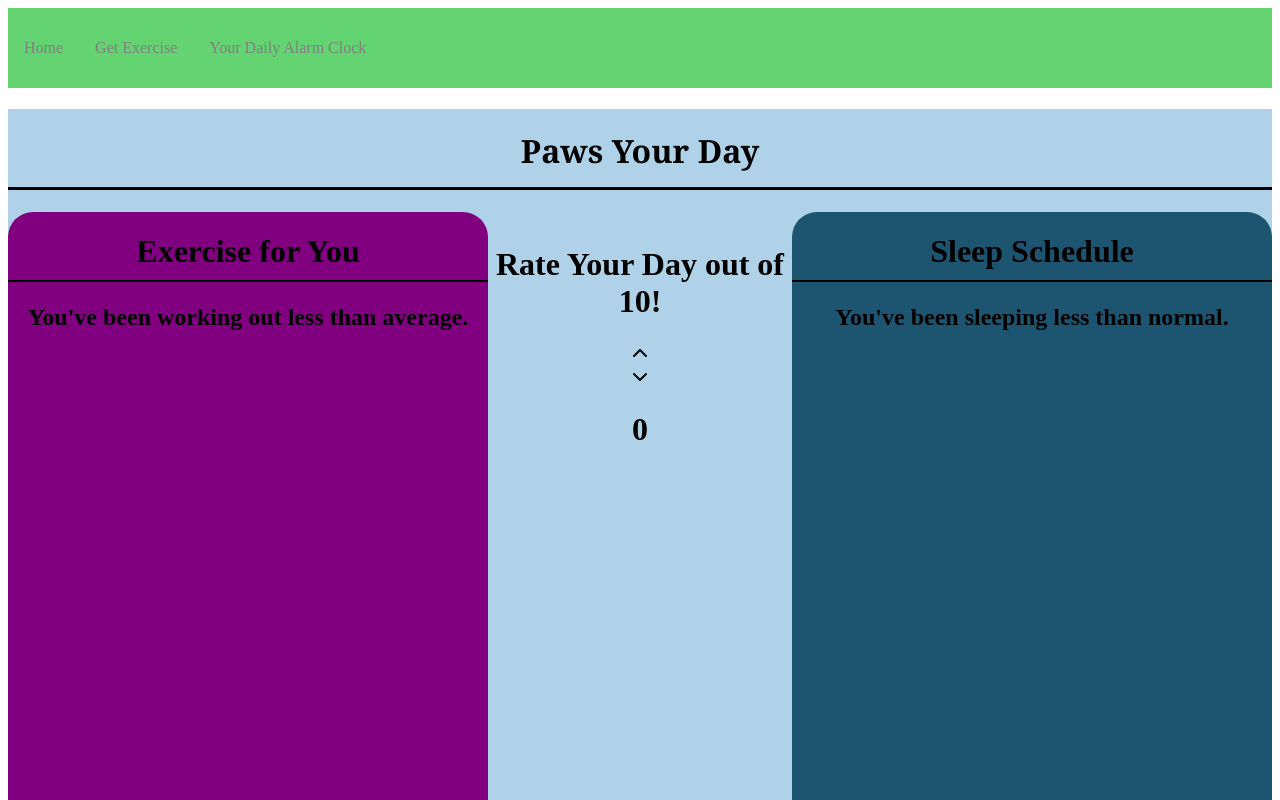
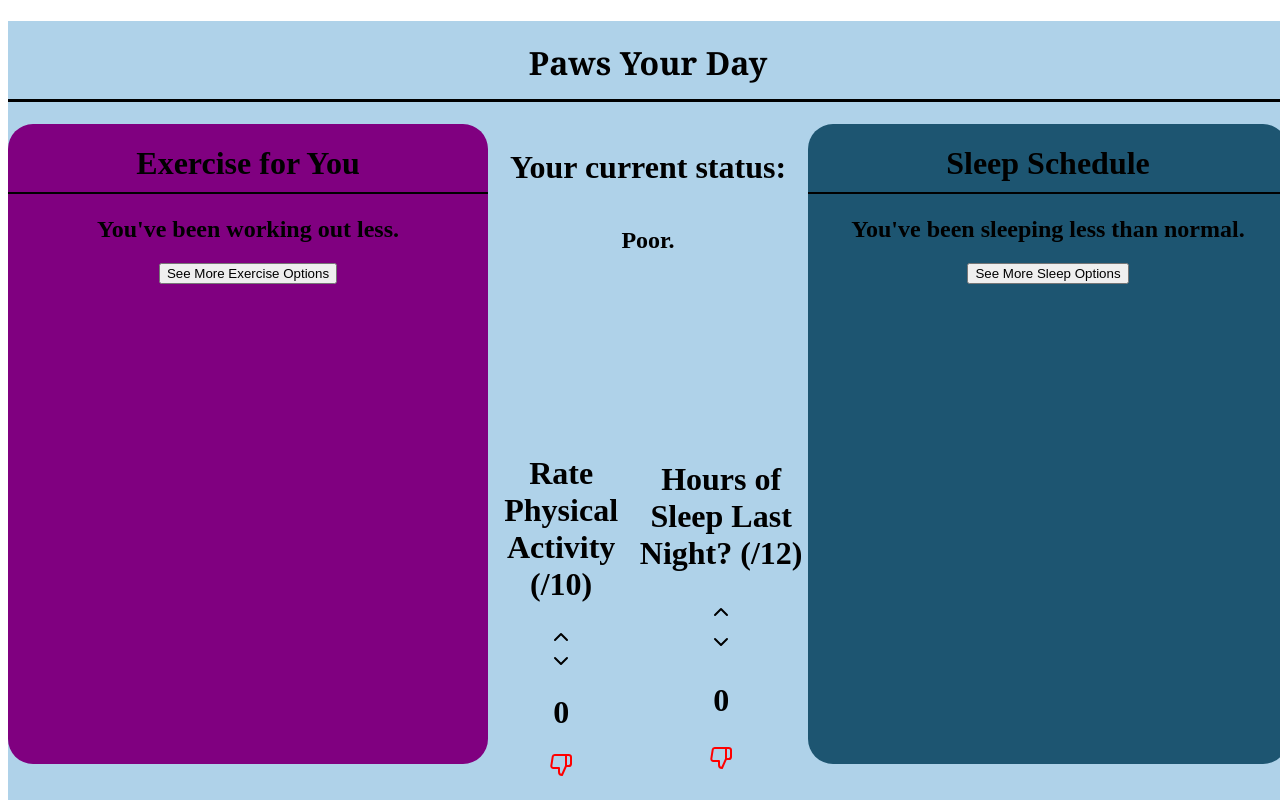
Before and after one commit to bquach1/geaux-hack, a React (Create React App) app in the folder pawsyourday/: page / in a window 1280 px wide. Shown: the top 800 px of the page. Built offline with nearby package versions, Linux system fonts and the light colour scheme.

Commit message:
Finish landing page ratings

```diff
--- a/pawsyourday/package.json
+++ b/pawsyourday/package.json
@@ -3,6 +3,8 @@
   "version": "0.1.0",
   "private": true,
   "dependencies": {
+    "@react-navigation/native": "^6.0.13",
+    "@react-navigation/native-stack": "^6.9.0",
     "@testing-library/jest-dom": "^5.16.5",
     "@testing-library/react": "^13.4.0",
     "@testing-library/user-event": "^13.5.0",
@@ -11,6 +13,7 @@
     "react-feather": "^2.0.10",
     "react-hash-router": "^0.2.0",
     "react-icons": "^4.4.0",
+    "react-native": "^0.70.1",
     "react-router-dom": "^6.4.1",
     "react-scripts": "5.0.1",
     "react-slider": "^2.0.4",
--- a/pawsyourday/src/App.css
+++ b/pawsyourday/src/App.css
@@ -4,6 +4,11 @@
   width: '100vh';
   min-height: '100vh';
   min-width: '100vh'; */
+}
+
+html, body {
+  height: 100vh;
+  width: 100vw;
 }
 
 .wrapper {
@@ -15,6 +20,14 @@
   flex-direction: row;
   justify-content: space-between;
   margin-bottom: 5%;
+}
+
+.column-container {
+  display: flex;
+  flex-direction: column;
+  justify-content:space-evenly;
+  margin-top: 50%;
+  align-items: center;
 }
 
 .title {
--- a/pawsyourday/src/App.js
+++ b/pawsyourday/src/App.js
@@ -1,17 +1,18 @@
-import React from 'react';
+import React, { useState, useEffect, Button } from 'react';
 import './App.css';
-import './components/css/landing.css';
-import './components/css/exercise.css';
-import './components/css/sliders.css';
-import AppRouter from './AppRouter';
+
 import AlarmPage from './screens/alarm';
 import LandingPage from './screens/landing';
 import ExercisePage from './screens/exercise';
 
 function App() {
+
+  // useEffect(() => {
+  //   document.body.style.overflow = "hidden";
+  // }, []);
+
   return (
     <div className='App'>
-      <AppRouter />
       <LandingPage />
       <ExercisePage />
       <AlarmPage />
--- a/pawsyourday/src/AppRouter.js
+++ /dev/null
@@ -1,22 +0,0 @@
-import React from 'react';
-import './App.css';
-import Navbar from './components/Navbar';
-import { BrowserRouter, Routes, Route } from 'react-router-dom';
-import Landing from './screens/landing';
-import Exercise from './screens/exercise';
-import Alarm from './screens/alarm';
-
-function AppRouter() {
-  return (
-    <BrowserRouter>
-      <Navbar />
-      <Routes>
-        <Route exact path='/landing' component={<Landing />} />
-        <Route exact path='/exercise' component={<Exercise />} />
-        <Route exact path='/alarm' component={<Alarm />} />
-      </Routes>
-    </BrowserRouter>
-  );
-}
-
-export default AppRouter;
--- a/pawsyourday/src/components/css/landing.css
+++ b/pawsyourday/src/components/css/landing.css
@@ -65,3 +65,29 @@
   .example-track.example-track-0 {
     background: #00d4ff;
   }
+
+#upIcon {
+    cursor: pointer;
+}
+
+#downIcon {
+    cursor: pointer;
+}
+
+#upIcon:hover {
+    transform: scale(1.5);
+    color: green;
+}
+
+#downIcon:hover {
+    transform: scale(1.5);
+    color:red;
+}
+
+#thumbsUp {
+    color: green;
+}
+
+#thumbsDown {
+    color: red;
+}
--- a/pawsyourday/src/components/sliders/slider.js
+++ b/pawsyourday/src/components/sliders/slider.js
@@ -1,4 +1,6 @@
 import ReactSlider from "react-slider";
+import '../css/sliders.css';
+
 const Slider = () => {
   return (
     <ReactSlider
--- a/pawsyourday/src/screens/exercise.js
+++ b/pawsyourday/src/screens/exercise.js
@@ -1,5 +1,6 @@
 import React from 'react';
 import Slider from '../components/sliders/slider';
+import '../components/css/exercise.css';
 import Squats from '../components/images/squats.png';
 
 const Exercise = () => {
--- a/pawsyourday/src/screens/landing.js
+++ b/pawsyourday/src/screens/landing.js
@@ -1,13 +1,13 @@
 import React, { useState, useEffect } from 'react';
-import ReactSlider from 'react-slider';
 import Slider from '../components/sliders/slider';
-import { ChevronUp, ChevronDown } from 'react-feather';
+import { ChevronUp, ChevronDown, ThumbsDown, ThumbsUp } from 'react-feather';
+import '../components/css/landing.css';
 
-var exerciseVal = 5;
-var sleepVal = 10;
 
 const Landing = () => {
-  const [dayVal, setDayVal] = useState(0);
+  const [exerciseVal, setExerciseVal] = useState(0);
+  const [sleepVal, setSleepVal] = useState(0);
+  var healthVal = (exerciseVal + sleepVal) / 2;
 
   return (
     <div class="wrapper">
@@ -17,33 +17,51 @@ const Landing = () => {
         <div class="exercise-section">
             <h1 class="subtitle">Exercise for You</h1>
                 <div>
-                    {(dayVal >= 5 && dayVal < 8) && <h2>You've been working out regularly.</h2>}
-                    {dayVal < 5 && <h2>You've been working out less than average.</h2>}
-                    {dayVal >= 8 && <h2>You've been super active!</h2>}
+                    {(exerciseVal >= 5 && exerciseVal < 8) && <h2 class="text">You've been working out regularly.</h2>}
+                    {exerciseVal < 5 && <h2 class="text">You've been working out less.</h2>}
+                    {exerciseVal >= 8 && <h2 class="text">You've been super active!</h2>}
                 </div>
-                {/* <div class="slider">
-                    <Slider />
-                </div> */}
-        </div>
-
-        <div class="rate-bar">
-            <h1>Rate Your Day out of 10!</h1>
-            <ChevronUp onClick={() => (dayVal >= 10) ? setDayVal(10) : setDayVal(dayVal + 1)}/>
-            <ChevronDown onClick={() => (dayVal <= 0) ? setDayVal(0) : setDayVal(dayVal - 1)}/>
-            <h1>{dayVal}</h1>
+            <button onClick={() => console.log("exercise")}>See More Exercise Options</button>
         </div>
 
         <div class="general-section">
+            <div class="rate-bar">
+                <h1>Your current status:</h1>
+                    {(healthVal < 5) && <h2 class="text">Poor.</h2>}
+                    {(healthVal >= 5 && (healthVal < 9)) && <h2 class="text">Okay.</h2>}
+                    {(healthVal >= 9) && <h2 class="text">Great!</h2>}
+                <div class="flex-container">
 
+                    <div class="column-container">
+                        <h1>Rate Physical Activity (/10)</h1>
+                            <ChevronUp id="upIcon" onClick={() => (exerciseVal >= 10) ? setExerciseVal(10) : setExerciseVal(exerciseVal + 1)}/>
+                            <ChevronDown id="downIcon" onClick={() => (exerciseVal <= 0) ? setExerciseVal(0) : setExerciseVal(exerciseVal - 1)}/>
+                            <h1>{exerciseVal}</h1>
+                            {exerciseVal < 5 && <ThumbsDown  id="thumbsDown"/>}
+                            {exerciseVal > 4 && <ThumbsUp id="thumbsUp"/>}
+                    </div>
+
+                    <div class="column-container">
+                        <h1>Hours of Sleep Last Night? (/12)</h1>
+                            <ChevronUp id="upIcon" onClick={() => (sleepVal >= 12) ? setSleepVal(12) : setSleepVal(sleepVal + 1)}/>
+                            <ChevronDown id="downIcon" onClick={() => (sleepVal <= 0) ? setSleepVal(0) : setSleepVal(sleepVal - 1)}/>
+                            <h1>{sleepVal}</h1>
+                            {sleepVal < 6 && <ThumbsDown  id="thumbsDown"/>}
+                            {sleepVal > 5 && <ThumbsUp id="thumbsUp"/>}
+                    </div>
+                </div>
+
+            </div>
         </div>
 
         <div class="sleep-section">
             <h1 class="subtitle">Sleep Schedule</h1>
                 <div>
-                    {(dayVal < 5) && <h2>You've been sleeping less than normal.</h2>}
-                    {(dayVal >= 5 && dayVal < 7) && <h2>You've been sleeping okay.</h2>}
-                    {dayVal >= 7 && <h2>You've been sleeping a good amount!</h2>}
+                    {(sleepVal < 6) && <h2 class="text">You've been sleeping less than normal.</h2>}
+                    {(sleepVal >= 6 && sleepVal < 8) && <h2 class="text">You've been sleeping okay.</h2>}
+                    {sleepVal >= 8 && <h2 class="text">You've been sleeping a good amount!</h2>}
                 </div>
+            <button>See More Sleep Options</button>
         </div>
 
       </div>
```
Also changed, not shown: pawsyourday/src/components/Navbar/Routes.js (added, +20 -0 lines), 1 other file (tests, documents, lock files or other folders).
